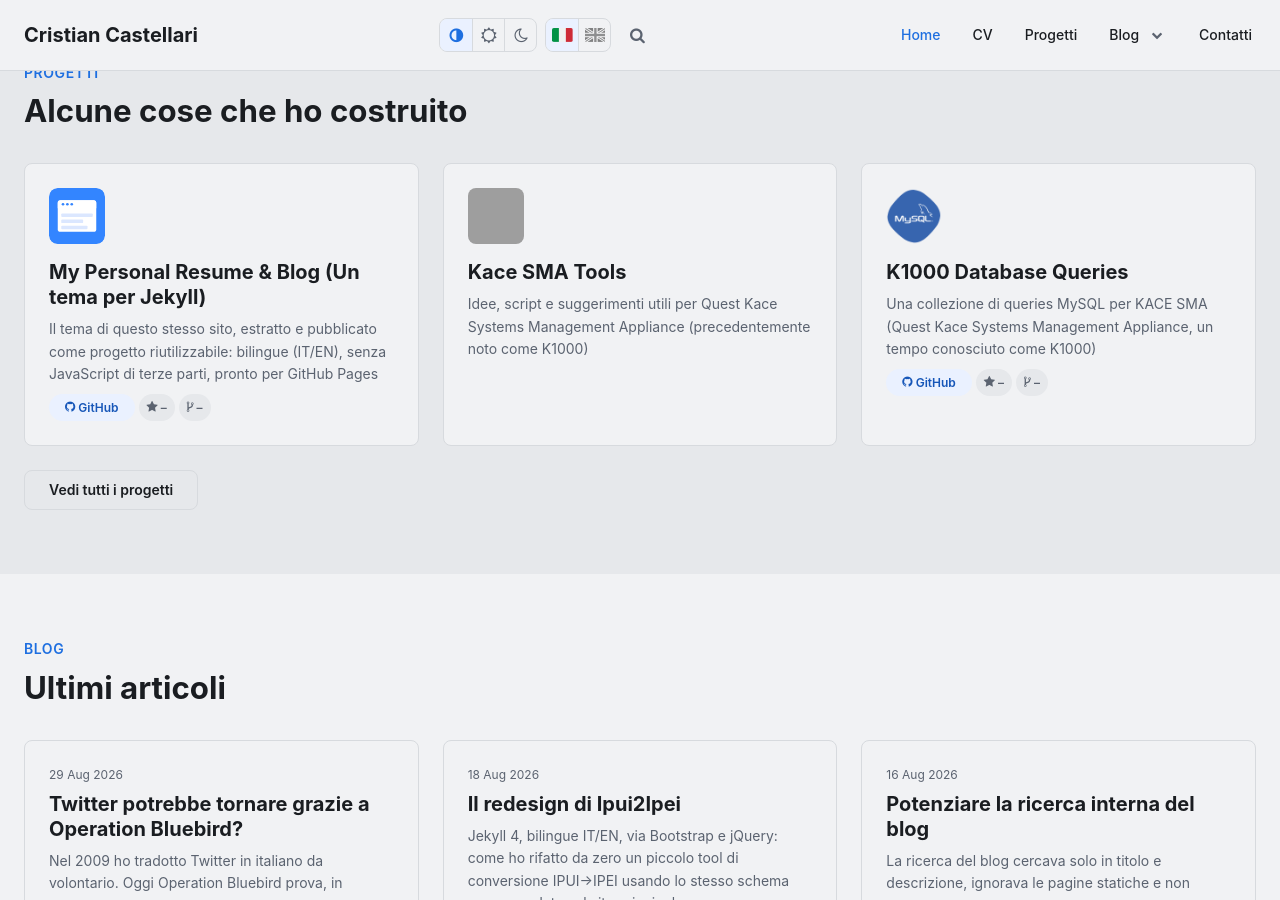
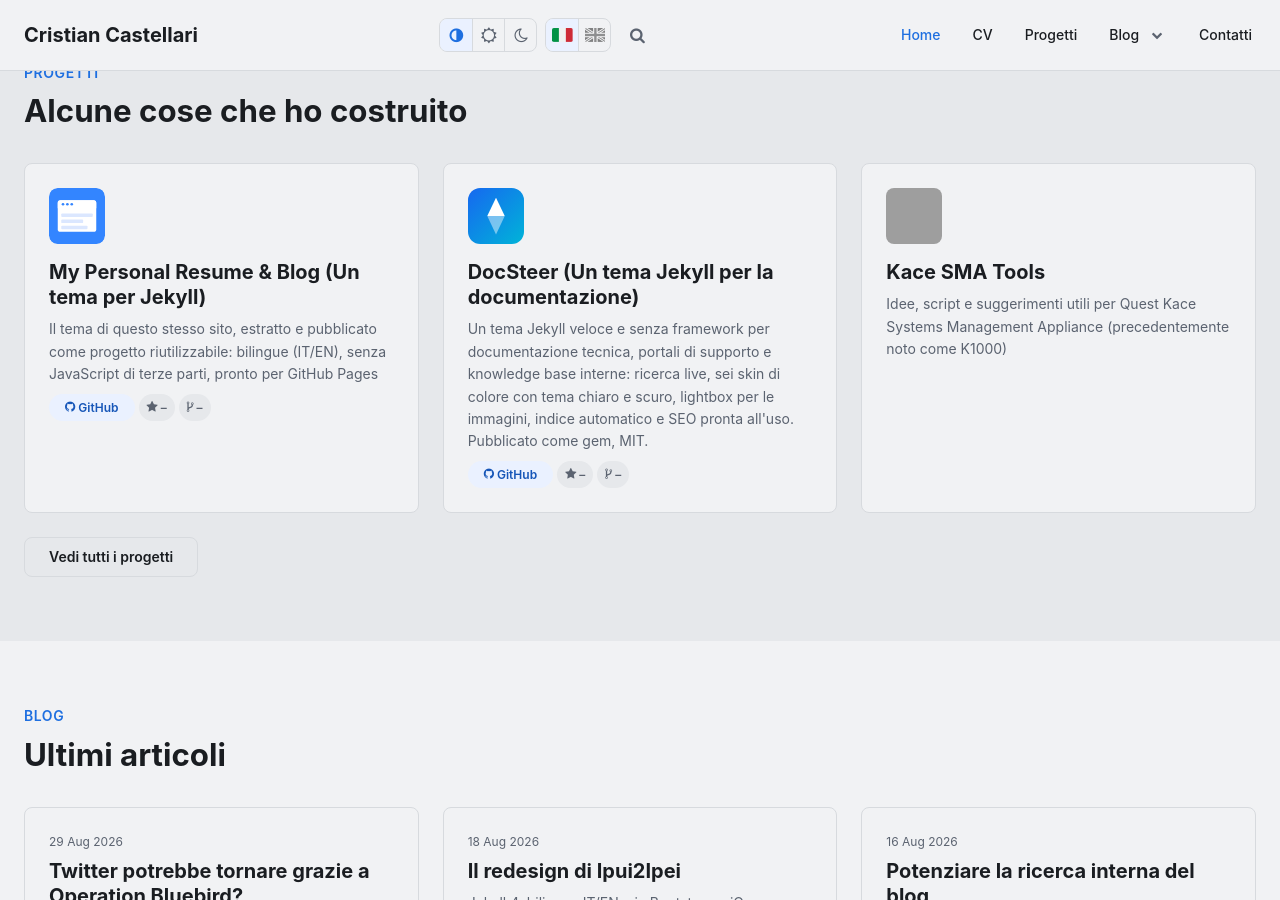
Before and after one commit to Skyflash/skyflash.github.io, a Jekyll site: the page built from it/index.html, in a window 1280 px wide and 900 px high, scrolled down 681 px. Built offline with Jekyll 4.4.1, drawn with Linux system fonts in a browser that asks for light colours; comment, search, counter and statistics services are not loaded; grey boxes are pictures that could not be loaded.

Commit message:
DocSteer fra i progetti
Aggiunto come seconda voce, accanto all'altro tema Jekyll: gh_user/repo
puntano a Skyflash/docsteer, cosi' project-card.html mostra il link
GitHub e i pill stelle/fork. Marchio del tema come immagine della card.

Co-Authored-By: Claude Sonnet 5 <noreply@anthropic.com>

```diff
--- a/_data/index/projects.yml
+++ b/_data/index/projects.yml
@@ -9,6 +9,16 @@
   desc:
     it: "Il tema di questo stesso sito, estratto e pubblicato come progetto riutilizzabile: bilingue (IT/EN), senza JavaScript di terze parti, pronto per GitHub Pages"
     en: "This very site's theme, extracted and published as a reusable project: bilingual (IT/EN), no third-party JavaScript, ready for GitHub Pages"
+
+- name:
+    it: DocSteer (Un tema Jekyll per la documentazione)
+    en: DocSteer (A Jekyll theme for documentation)
+  gh_user: Skyflash
+  repo: docsteer
+  img: /static/assets/img/landing/docsteer.svg
+  desc:
+    it: "Un tema Jekyll veloce e senza framework per documentazione tecnica, portali di supporto e knowledge base interne: ricerca live, sei skin di colore con tema chiaro e scuro, lightbox per le immagini, indice automatico e SEO pronta all'uso. Pubblicato come gem, MIT."
+    en: "A fast, framework-free Jekyll theme for technical documentation, support portals and internal knowledge bases: live search, six colour skins with light and dark mode, image lightbox, auto table of contents and SEO out of the box. Published as a gem, MIT."
 
 - name:
     it: Kace SMA Tools
```
Also changed, not shown: static/assets/img/landing/docsteer.svg (added).
